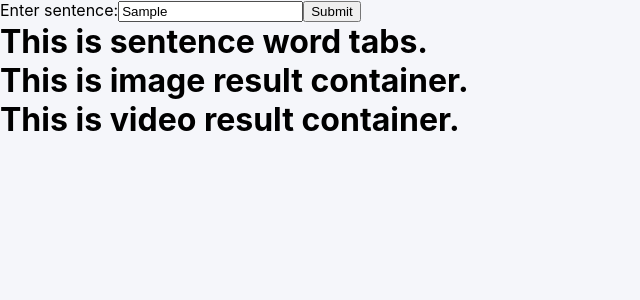
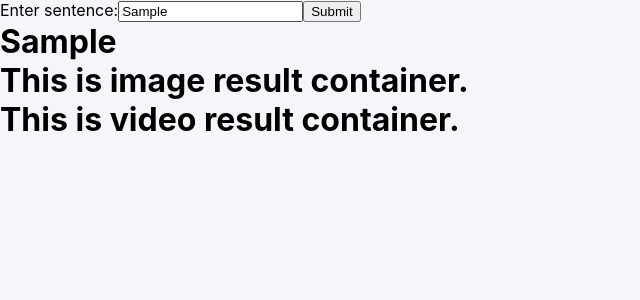
Before and after one commit to Wsoukkachang/Seentence, a React (Create React App) app in the folder seentence/: page / in a window 1280 px wide. Both pictures are taken after typing "Sample" into the empty fields and a click on the input "Submit". Shown: the top 300 px of the page, without its empty margins (0-640 px from the left). Built offline with nearby package versions, Linux system fonts and the light colour scheme.

Commit message:
Added Tabs component to display words after search.

```diff
--- a/seentence/src/App.js
+++ b/seentence/src/App.js
@@ -41,14 +41,11 @@ const App = () => {
           <input type="submit" value="Submit" />
         </form>
       </div>
+
       <div>
-        {/* <Tabs/> */}
-        {spliceValue.map((word) => (
-          <h1>{spliceValue.word}</h1>
-        ))}
+        <Tabs value={spliceValue} />
       </div>
 
-      <h1 className="tabs">This is sentence word tabs.</h1>
       <h1>This is image result container.</h1>
       <h1>This is video result container.</h1>
     </div>
--- a/seentence/src/Tabs.css
+++ b/seentence/src/Tabs.css
@@ -0,0 +1,7 @@
+.tab {
+  display: flex;
+  flex-direction: row;
+  align-items: center;
+  margin-bottom: 20px;
+  justify-content: space-between;
+}
--- a/seentence/src/Tabs.js
+++ b/seentence/src/Tabs.js
@@ -2,17 +2,15 @@ import { Card, CardContent, Typography } from "@material-ui/core";
 import React from "react";
 import "./Tabs.css";
 
-
-function Tabs(word, active, ...props) {
-    return (
-        <Card className={`tabs ${active && "tabs--selected"}`} onClick={props.onClick}>
-        <CardContent>
-      <Typography className="tabs__title" color="textSecondary">
-          {word}
-        </Typography>
-      </CardContent>
-    </Card>
-    )
+function Tabs({ value, active, ...props }) {
+  console.log({ value });
+  return (
+    <div className="tabs">
+      {value.map((word, i) => (
+        <h1 key={i}>{word}</h1>
+      ))}
+    </div>
+  );
 }
 
-export default Tabs
+export default Tabs;
```
